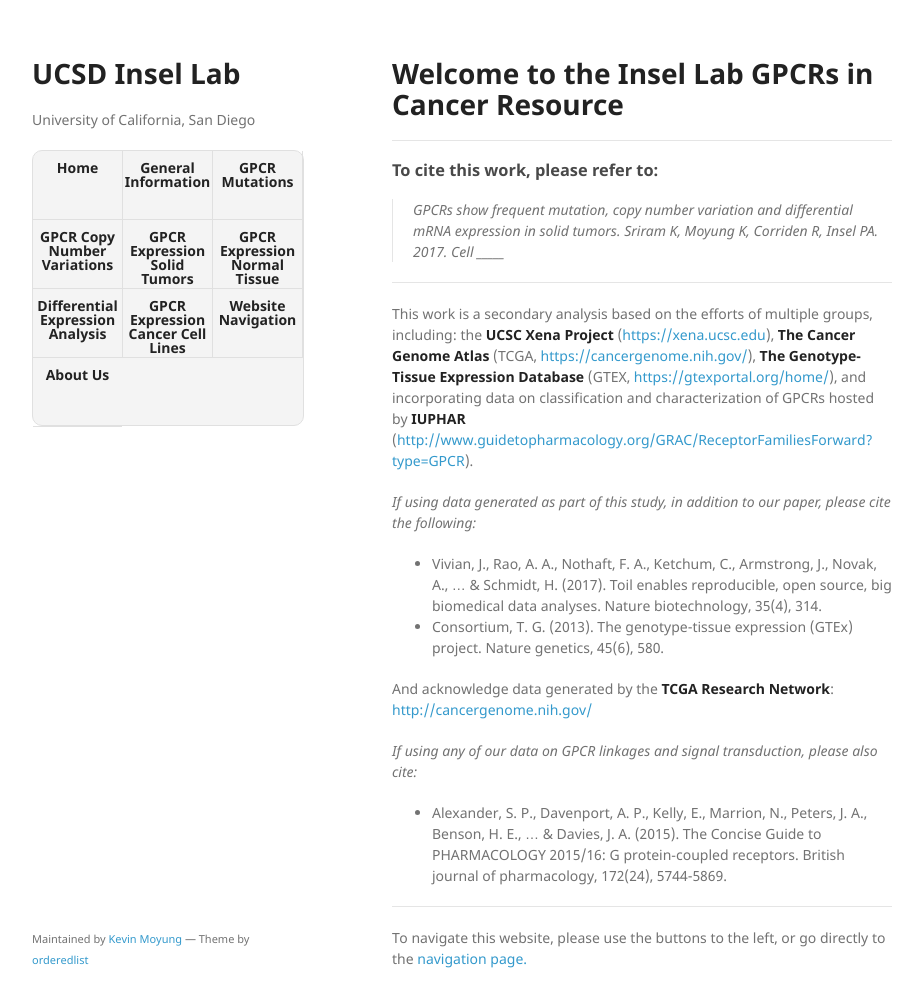
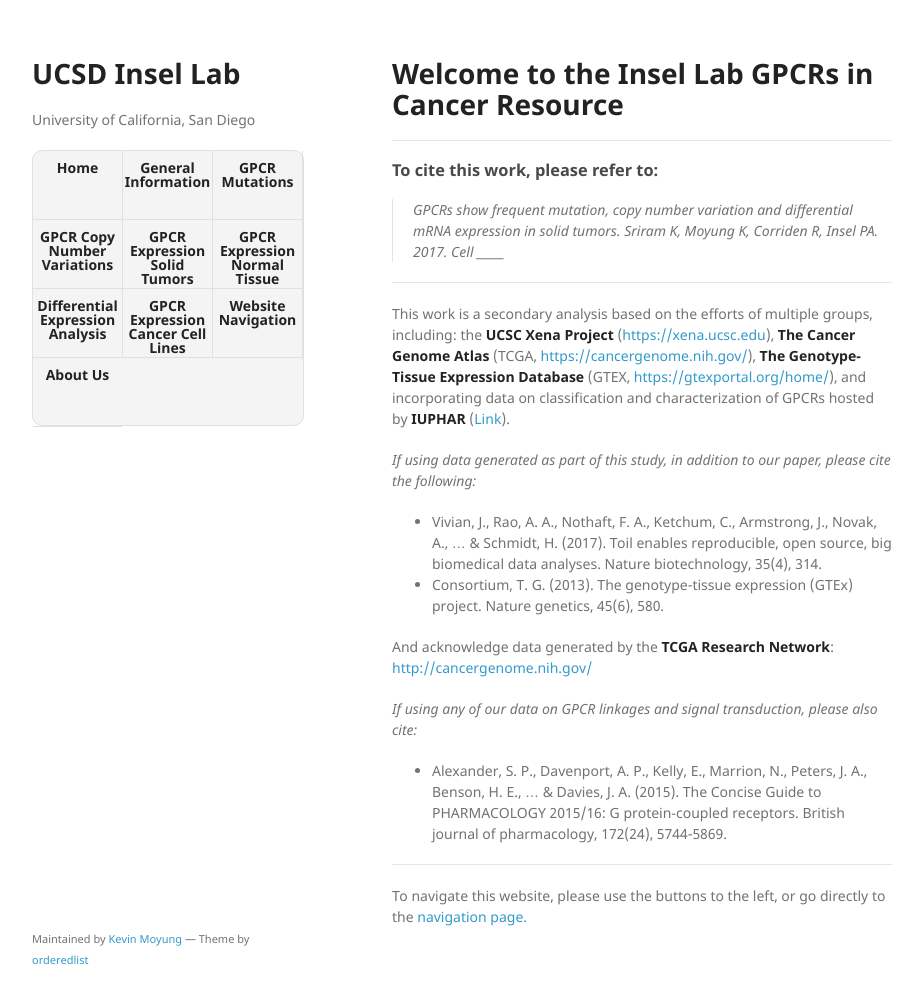
Before and after one commit to insellab/insellab.github.io, a Jekyll site: the page built from index.md, in a window 1280 px wide and 1039 px high. Shown: the top 1007 px of the window, without its empty margins (178-1101 px from the left). Built offline with Jekyll 4.4.1, drawn with Linux system fonts in a browser that asks for light colours; our own code applies the rules of GitHub Pages for plain Markdown files.

Commit message:
Create index.md

```diff
--- a/index.md
+++ b/index.md
@@ -12,7 +12,7 @@ layout: default
 
 * * *
 
-This work is a secondary analysis based on the efforts of multiple groups, including: the **UCSC Xena Project** ([https://xena.ucsc.edu](https://xena.ucsc.edu)), **The Cancer Genome Atlas** (TCGA, [https://cancergenome.nih.gov/](https://cancergenome.nih.gov/)), **The Genotype-Tissue Expression Database** (GTEX, [https://gtexportal.org/home/](https://gtexportal.org/home/)), and incorporating data on classification and characterization of GPCRs hosted by **IUPHAR** ([http://www.guidetopharmacology.org/GRAC/ReceptorFamiliesForward?type=GPCR](http://www.guidetopharmacology.org/GRAC/ReceptorFamiliesForward?type=GPCR)).
+This work is a secondary analysis based on the efforts of multiple groups, including: the **UCSC Xena Project** ([https://xena.ucsc.edu](https://xena.ucsc.edu)), **The Cancer Genome Atlas** (TCGA, [https://cancergenome.nih.gov/](https://cancergenome.nih.gov/)), **The Genotype-Tissue Expression Database** (GTEX, [https://gtexportal.org/home/](https://gtexportal.org/home/)), and incorporating data on classification and characterization of GPCRs hosted by **IUPHAR** ([Link](http://www.guidetopharmacology.org/GRAC/ReceptorFamiliesForward?type=GPCR)).
 
 *If using data generated as part of this study, in addition to our paper, please cite the following:*
 
```
